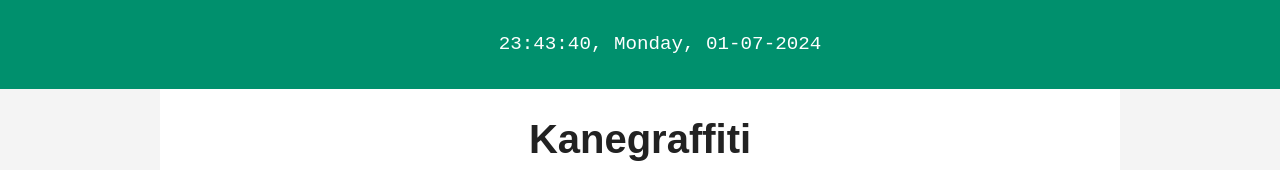
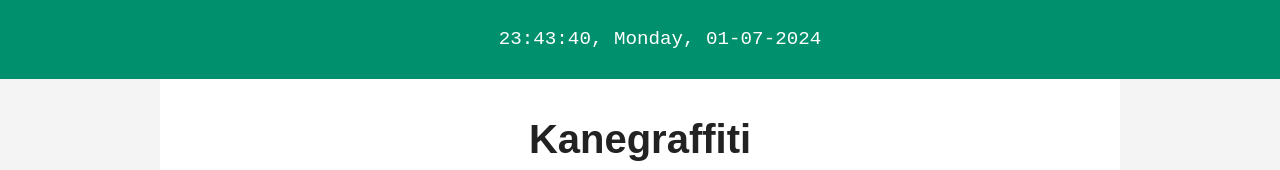
Before and after one commit to Kanegraffiti/My-tech-goals, a plain HTML site: page index.html in a window 1280 px wide. Shown: the top 170 px of the page. Drawn offline with Linux system fonts and the light colour scheme.

Commit message:
Update index.html

```diff
--- a/index.html
+++ b/index.html
@@ -61,8 +61,8 @@
         #page2 h2,
         #page8 h2,
         #page10 h2 { color: white;}
-        #dateTimeContainer { position: fixed; top: 0; left: 0; width: 100%; background-color: #00906d; color: white; padding: 10px 20px; text-align: center; font-family: monospace;
-            font-size: 14px; }
+        #dateTimeContainer { position: fixed; top: 0; left: 0; width: 100%; background-color: #00906d; color: white; padding: 5px 20px; text-align: center; font-family: monospace;
+            font-size: 12px; }
         #container { padding-top: 50px; }
     </style>
 </head>
@@ -70,7 +70,7 @@
     <div id="container">
         <div id="page1">
             <h1 data-testid="slackDisplayName">Kanegraffiti</h1>
-            <img id="profileImage" data-testid="slackProfilePicture" src="https://github.com/Kanegraffiti/my-tech-goals/raw/main/slackprofilepicture.jpg" alt="My Slack Profile Picture" width="150" height="150">
+            <img id="profileImage" data-testid="slackProfilePicture" src="slackprofilepicture.jpg" alt="My Slack Profile Picture" width="150" height="150">
             <p>I am Kelechi, an outgoing, passionate, and versatile creative who believes that crafting a meaningful user experience can make a lot of difference for brands and their products</p>
             <div id="dateTimeContainer">
             <p data-testid="currentTimeUTC">
```
